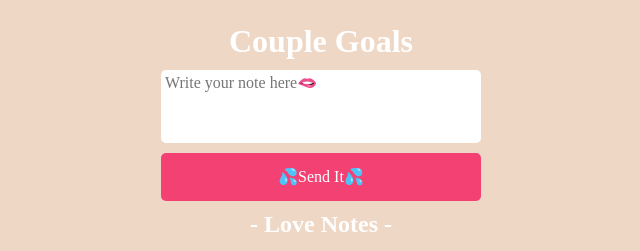
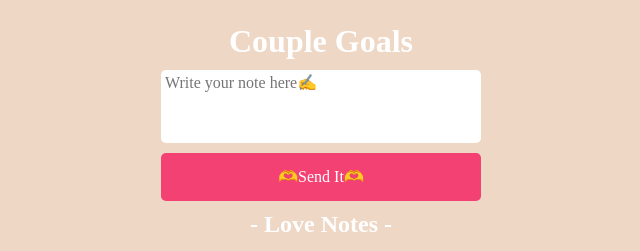
Before and after one commit to presslerwill/LoveNotes, a website built with Vite: page index.html in a window 1280 px wide. Shown: the part 225-476 px from the top of the page, 319-959 px from the left. Built offline with nearby package versions, Linux system fonts and the light colour scheme; no server answers.

Commit message:
fixed emojis in index.html

```diff
--- a/index.html
+++ b/index.html
@@ -13,8 +13,8 @@
         <div class="container">
             <img src="assets/mew-removebg.png" alt="mew img">
             <h1>Couple Goals</h1>
-            <input id="input-field" type="text" placeholder="Write your note here🫦">
-            <button id="add-button">💦Send It💦</button>
+            <input id="input-field" type="text" placeholder="Write your note here✍️">
+            <button id="add-button">🫶Send It🫶</button>
             <h2>- Love Notes -</h2>
             <ul id="note-list">
             </ul>
```
